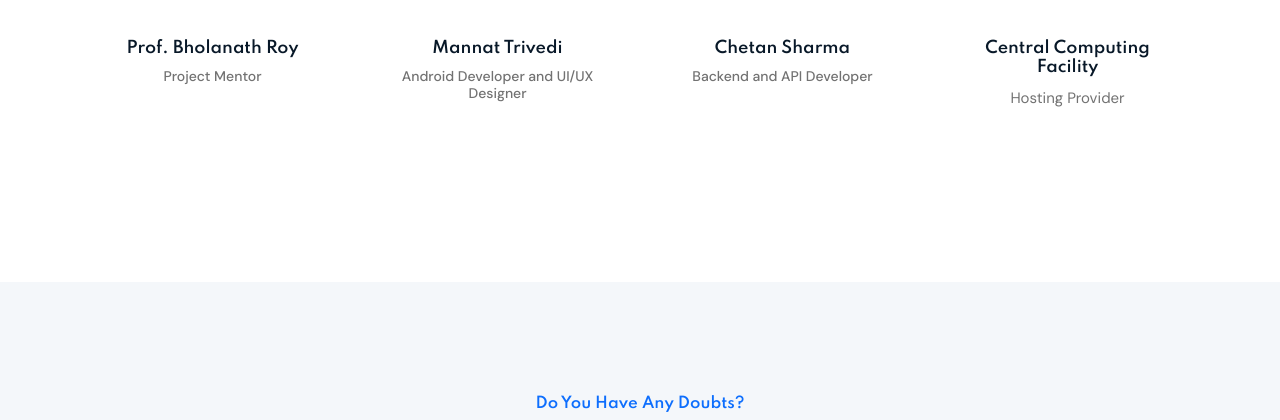
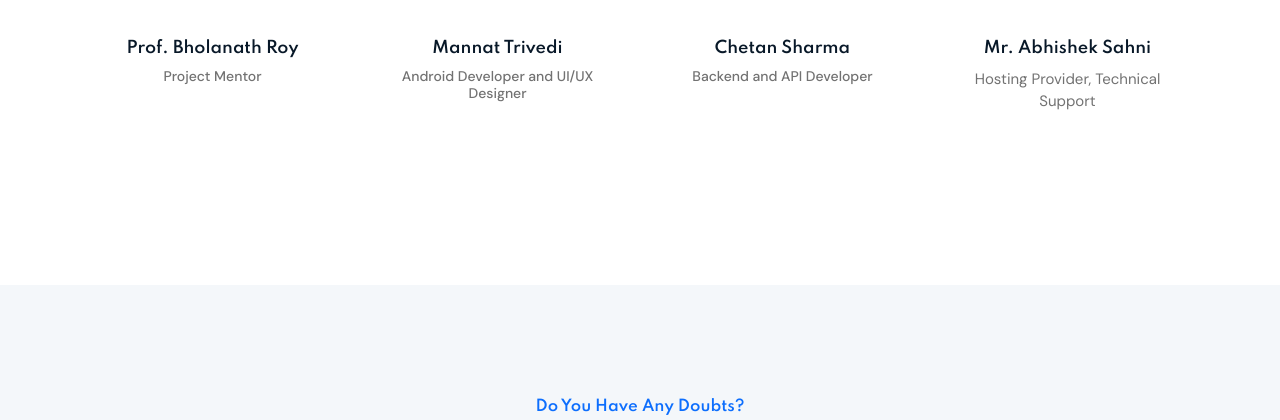
Before and after one commit to chetan0402/TidyTrack, a FastAPI app: page / in a window 1280 px wide. Shown: the part 4275-4695 px from the top of the page. Run offline with FastAPI, Linux system fonts and the light colour scheme; parts of the project's set-up code (start-up, migrations or seed data) failed here and were passed over; some libraries are stand-ins or nearby versions.

Commit message:
credit update

```diff
--- a/templates/index.html
+++ b/templates/index.html
@@ -330,12 +330,12 @@
                     <!-- Start Single Team -->
                     <div class="single-team">
                         <div class="team-image">
-                            <img src="https://encrypted-tbn0.gstatic.com/images?q=tbn:ANd9GcQWhBHSMEY1Pa5xcGH5Pj2HLZOPlfyraJ0STQ&s" alt="#">
+                            <img src="assets/images/people/ccf.jpg" alt="#">
                         </div>
                         <div class="content">
-                            <h4>Central Computing Facility
+                            <h4>Mr. Abhishek Sahni
                                 <span></span>
-                            </h4>Hosting Provider
+                            </h4>Hosting Provider, Technical Support
                             <ul class="social">
                                 <li><a href="javascript:void(0)"><i class="lni lni-facebook-filled"></i></a></li>
                                 <li><a href="javascript:void(0)"><i class="lni lni-instagram"></i></a></li>
```
Also changed, not shown: templates/assets/images/people/ccf.jpg (added).
